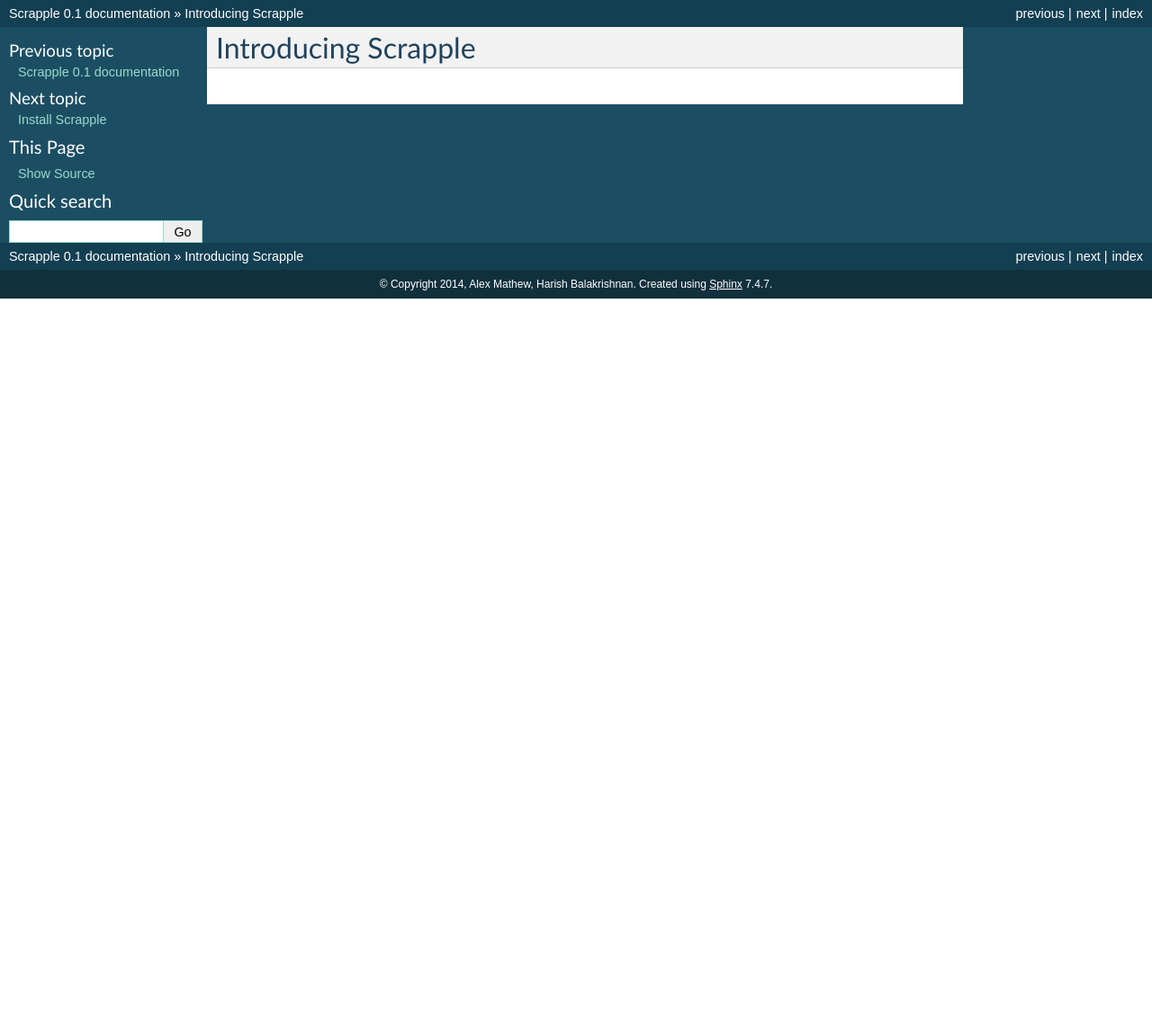
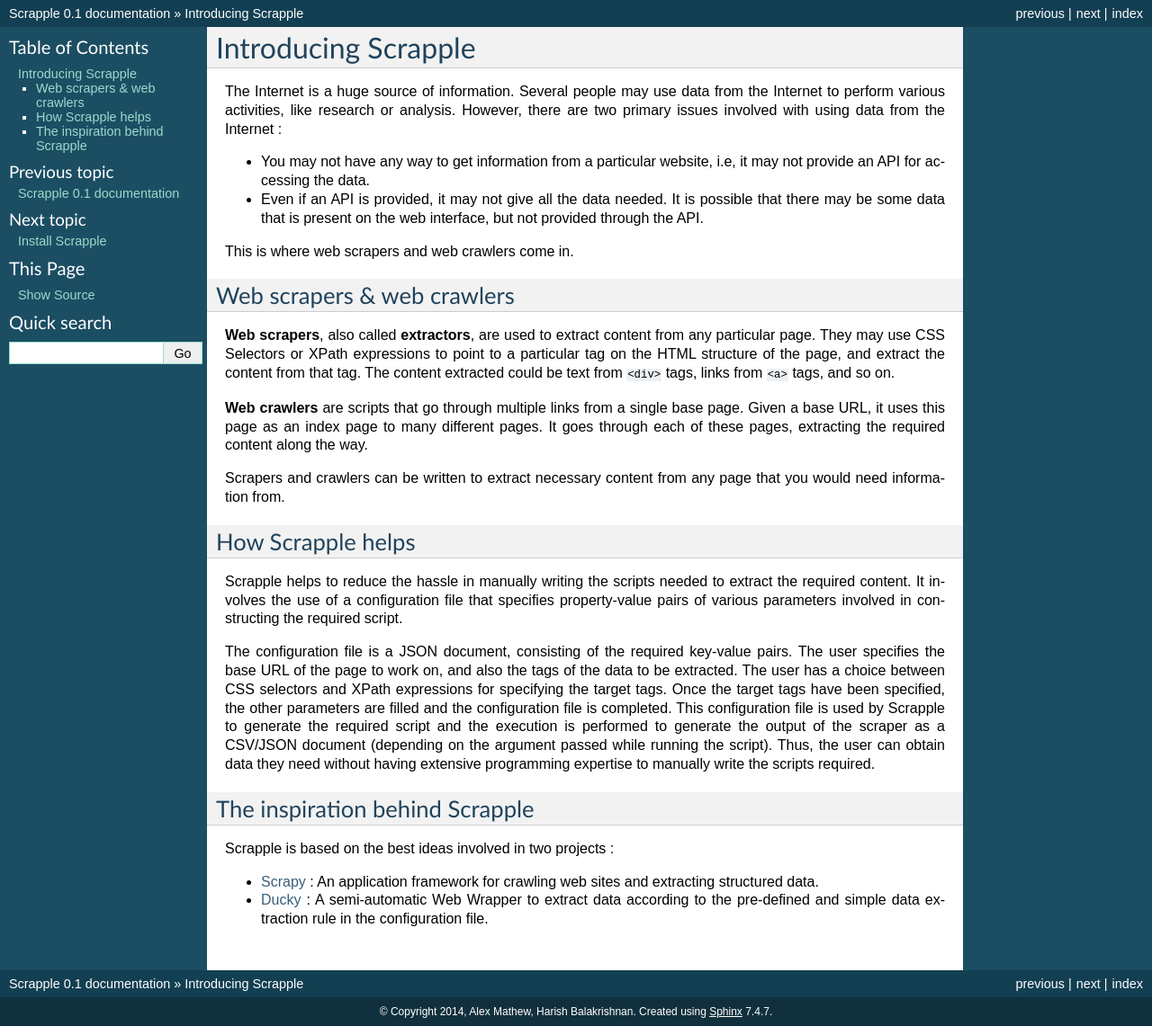
Before and after one commit to AlexMathew/scrapple, a Sphinx documentation site: the page built from docs/intro/overview.rst, in a window 1280 px wide. Shown: the whole page at 90% size. Built offline with Sphinx 7.4.7, drawn with Linux system fonts in a browser that asks for light colours; before the commit the page ends 900 px from its top, so only the background shows below that.

Commit message:
Edit Scrapple overview

```diff
--- a/docs/intro/overview.rst
+++ b/docs/intro/overview.rst
@@ -1,3 +1,39 @@
 ====================
 Introducing Scrapple
 ====================
+
+The Internet is a huge source of information. Several people may use data from the Internet to perform various activities, like research or analysis. However, there are two primary issues involved with using data from the Internet :
+
+* You may not have any way to get information from a particular website, i.e, it may not provide an API for accessing the data.
+
+* Even if an API is provided, it may not give all the data needed. It is possible that there may be some data that is present on the web interface, but not provided through the API.
+
+This is where web scrapers and web crawlers come in.
+
+Web scrapers & web crawlers
+===========================
+
+**Web scrapers**, also called **extractors**, are used to extract content from any particular page. They may use CSS Selectors or XPath expressions to point to a particular tag on the HTML structure of the page, and extract the content from that tag. The content extracted could be text from ``<div>`` tags, links from ``<a>`` tags, and so on.
+
+**Web crawlers** are scripts that go through multiple links from a single base page. Given a base URL, it uses this page as an index page to many different pages. It goes through each of these pages, extracting the required content along the way.
+
+Scrapers and crawlers can be written to extract necessary content from any page that you would need information from.
+
+How Scrapple helps
+==================
+
+Scrapple helps to reduce the hassle in manually writing the scripts needed to extract the required content. It involves the use of a configuration file that specifies property-value pairs of various parameters involved in constructing the required script.
+
+The configuration file is a JSON document, consisting of the required key-value pairs. The user specifies the base URL of the page to work on, and also the tags of the data to be extracted. The user has a choice between CSS selectors and XPath expressions for specifying the target tags. Once the target tags have been specified, the other parameters are filled and the configuration file is completed. This configuration file is used by Scrapple to generate the required script and the execution is performed to generate the output of the scraper as a CSV/JSON document (depending on the argument passed while running the script). Thus, the user can obtain data they need without having extensive programming expertise to manually write the scripts required.
+
+The inspiration behind Scrapple
+===============================
+
+Scrapple is based on the best ideas involved in two projects :
+
+* `Scrapy`_ : An application framework for crawling web sites and extracting structured data.
+* `Ducky`_ : A semi-automatic Web Wrapper to extract data according to the pre-defined and simple data extraction rule in the configuration file.
+
+
+.. _Scrapy: http://scrapy.org
+.. _Ducky: http://dl.acm.org/citation.cfm?id=2628244
```
